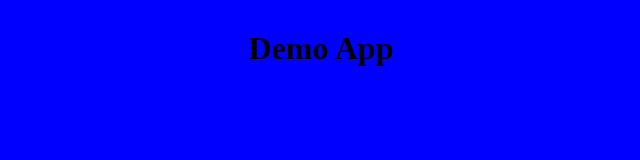
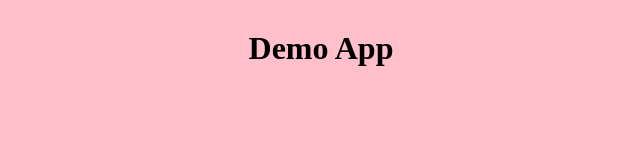
Before and after one commit to sharadgaikwad/CodeDeployGitHubDemo, a plain HTML site: page WebApp/index.html in a window 1280 px wide. Shown: the whole page, without its empty margins (319-959 px from the left). Drawn offline with Linux system fonts and the light colour scheme.

Commit message:
change color to pink

```diff
--- a/WebApp/index.html
+++ b/WebApp/index.html
@@ -3,7 +3,7 @@
 <head>
     <title></title>
 </head>
-<body style="background-color:blue;text-align:center">
+<body style="background-color:pink;text-align:center">
     <h1 style="margin-top:30px">
         Demo App
     </h1>
```
